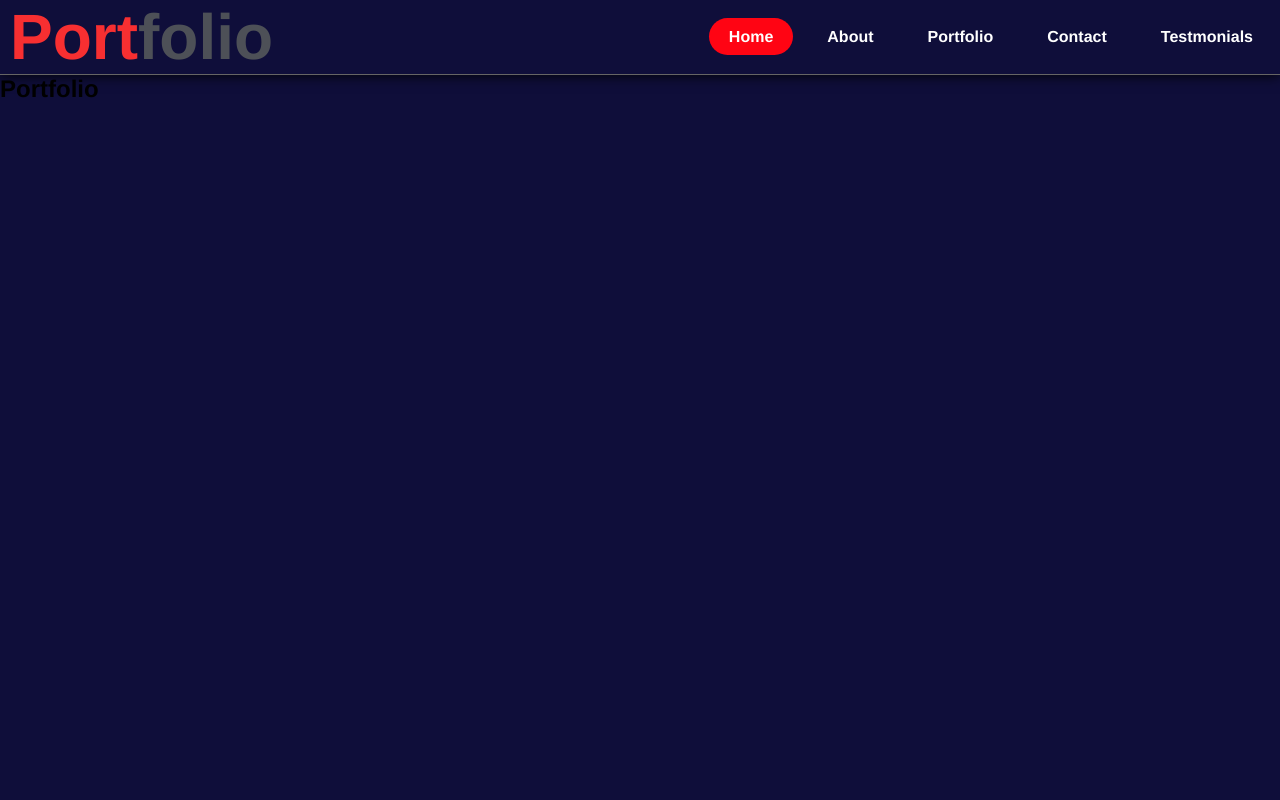
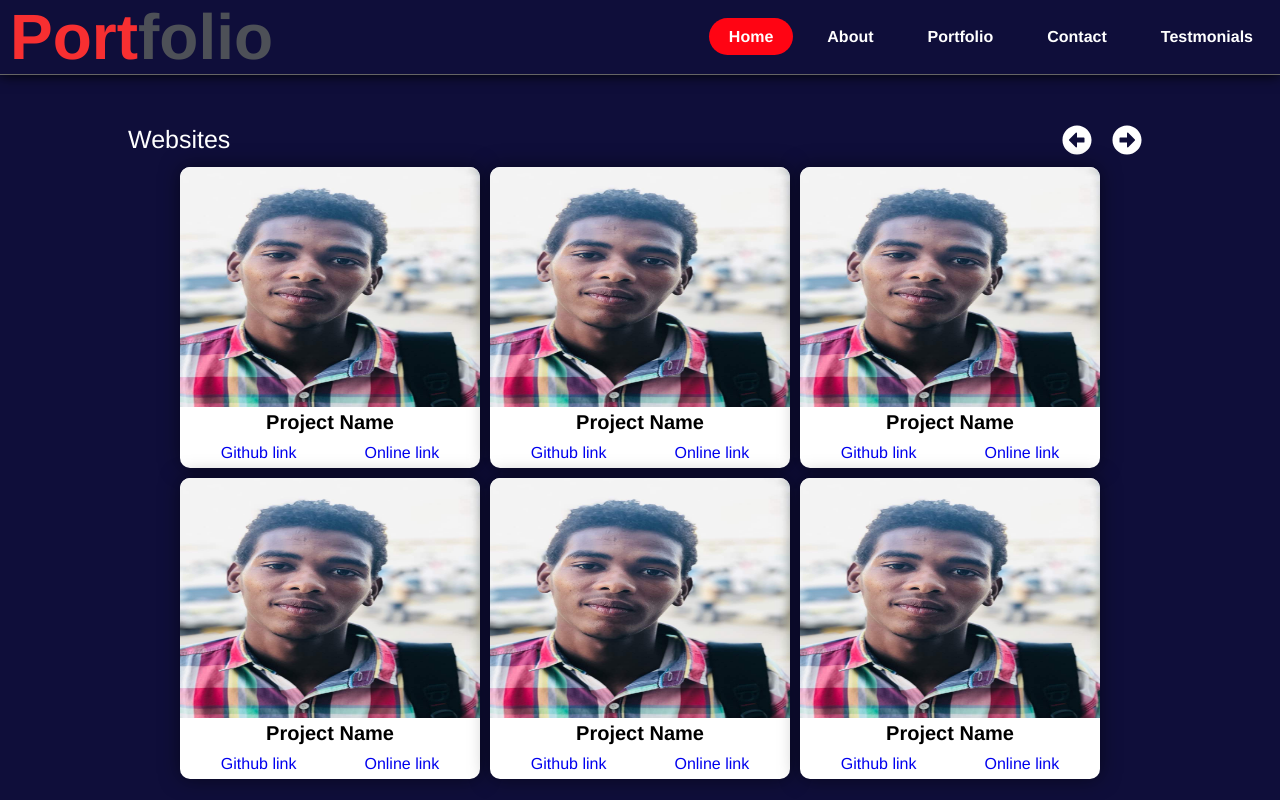
Before and after one commit to musaabdullah/portfolio-website-ui, a React (Create React App) app: page /portfolio in a window 1280 px wide. Built offline with nearby package versions, Linux system fonts and the light colour scheme.

Commit message:
first version

```diff
--- a/src/App.js
+++ b/src/App.js
@@ -5,15 +5,25 @@ import Testimonial from './pages/Testimonial';
 import Contact from './pages/Contact';
 import About from './pages/About';
 import Portfolio from './pages/Portfolio';
+import { BrowserRouter as Router, Route, Switch } from 'react-router-dom'
 function App() {
   return (
     <div className="app">
+      <Router>
        <Navbar />
+        <Switch>
+          <Route exact path="/" component={Home} />
+          <Route path="/testimonial" component={Testimonial} />
+          <Route path="/contact" component={Contact} />
+          <Route path="/portfolio" component={Portfolio}/>
+          <Route path="/about" component={About} />
        {/* <Home /> */}
        {/* <Testimonial /> */}
        {/* <Contact /> */}
        {/* <About /> */}
-       <Portfolio />
+       {/* <Portfolio /> */}
+        </Switch>
+      </Router>
     </div>
   );
 }
--- a/src/components/Navbar.jsx
+++ b/src/components/Navbar.jsx
@@ -1,5 +1,6 @@
 import React from 'react'
 import './navbar.css'
+import {Link} from 'react-router-dom';
 function Navbar() {
     return (
         <div className="navbar">
@@ -7,11 +8,11 @@ function Navbar() {
                  <span className="left">Port</span><span className="right">folio</span>
              </div>
              <div className="navbar__menu">
-                 <a className="navbar__item navbar__item--active" href="#">Home</a>
-                 <a className="navbar__item" href="#">About</a>
-                 <a className="navbar__item" href="#">Portfolio</a>
-                 <a className="navbar__item" href="#">Contact</a>
-                 <a className="navbar__item" href="#">Testmonials</a>
+                 <Link className="navbar__item navbar__item--active" to="/">Home</Link>
+                 <Link className="navbar__item" to="/about">About</Link>
+                 <Link className="navbar__item" to="/portfolio">Portfolio</Link>
+                 <Link className="navbar__item" to="/contact">Contact</Link>
+                 <Link className="navbar__item" to="/testimonial">Testmonials</Link>
              </div>
         </div>
     )
--- a/src/pages/Portfolio.js
+++ b/src/pages/Portfolio.js
@@ -1,9 +1,97 @@
 import React from 'react'
 import './portfolio.css';
+import * as FIcon from "react-icons/fa";
+import IMG from '../images/IMG1.jpg';
 function Portfolio() {
     return (
-        <div>
-            <h2>Portfolio</h2>
+        <div className="portfolio">
+            <div className="container">
+            <div className="portfolio__header">
+                <div className="header__title">
+                    Websites
+                </div>
+                <div className="header__arrows">
+                    <span className="left__icon"><FIcon.FaArrowAltCircleLeft/></span>
+                    <span className="right__icon"><FIcon.FaArrowAltCircleRight/></span>
+                </div>
+            </div>
+            <div className="portfolio__footer">
+                <div className="card">
+                    <div className="card__header">
+                        <img src={IMG} />
+                    </div>
+                    <div className="card__body">
+                        <div className="card__body__title">Project Name</div>
+                        <div className="card__body__links">
+                            <a href="#">Github link</a>
+                            <a href="#">Online link</a>
+                        </div>
+                    </div>
+                </div>
+
+                <div className="card">
+                    <div className="card__header">
+                        <img src={IMG} />
+                    </div>
+                    <div className="card__body">
+                        <div className="card__body__title">Project Name</div>
+                        <div className="card__body__links">
+                            <a href="#">Github link</a>
+                            <a href="#">Online link</a>
+                        </div>
+                    </div>
+                </div>
+                <div className="card">
+                    <div className="card__header">
+                        <img src={IMG} />
+                    </div>
+                    <div className="card__body">
+                        <div className="card__body__title">Project Name</div>
+                        <div className="card__body__links">
+                            <a href="#">Github link</a>
+                            <a href="#">Online link</a>
+                        </div>
+                    </div>
+                </div>
+                <div className="card">
+                    <div className="card__header">
+                        <img src={IMG} />
+                    </div>
+                    <div className="card__body">
+                        <div className="card__body__title">Project Name</div>
+                        <div className="card__body__links">
+                            <a href="#">Github link</a>
+                            <a href="#">Online link</a>
+                        </div>
+                    </div>
+                </div>
+                <div className="card">
+                    <div className="card__header">
+                        <img src={IMG} />
+                    </div>
+                    <div className="card__body">
+                        <div className="card__body__title">Project Name</div>
+                        <div className="card__body__links">
+                            <a href="#">Github link</a>
+                            <a href="#">Online link</a>
+                        </div>
+                    </div>
+                </div>
+                <div className="card">
+                    <div className="card__header">
+                        <img src={IMG} />
+                    </div>
+                    <div className="card__body">
+                        <div className="card__body__title">Project Name</div>
+                        <div className="card__body__links">
+                            <a href="#">Github link</a>
+                            <a href="#">Online link</a>
+                        </div>
+                    </div>
+                </div>
+
+            </div>
+            </div>
         </div>
     )
 }
--- a/src/pages/portfolio.css
+++ b/src/pages/portfolio.css
@@ -0,0 +1,76 @@
+.portfolio {
+   display: flex;
+   justify-content: center;
+   align-items: center;
+   color: white;
+}
+
+.container {
+    width: 80%;
+}
+.portfolio__header {
+    margin-top: 50px;
+    display: flex;
+    justify-content: space-between;
+}
+
+.header__title {
+    font-size: 25px;
+}
+
+
+.header__arrows {
+    font-size: 30px;
+    cursor: pointer;
+}
+.header__arrows span {
+    padding: 10px;
+}
+.header__arrows span:hover {
+ color: #ff0413;
+}
+
+
+.portfolio__footer {
+    width: 100%;
+    display: flex;
+    flex-wrap: wrap;
+    justify-content: center;
+    /* background-color: green;  */
+    /* height: 20px; */
+}
+
+.card {
+    margin: 5px;
+    background-color: white;
+    width: 300px;
+    height: auto;
+    /* padding: 10px; */
+    /* margin: 20px; */
+    text-align: center;
+    padding-bottom: 6px;
+    border-radius: 10px;
+    box-shadow: 0px 0px 20px 0px rgba(0, 0, 0, 0.5);
+}
+
+.card .card__header img {
+    width: 300px;
+    height: 240px;
+    border-top-left-radius: 10px;
+    border-top-right-radius: 10px;
+}
+
+.card__body__title {
+    color: black;
+    font-size: 20px;
+    font-weight: bold;
+    margin-bottom: 10px;
+}
+.card__body .card__body__links {
+    width: 100%;
+    /* margin-bottom: 2px; */
+}
+.card__body .card__body__links a{
+    margin: 10px 34px;
+    text-decoration: none;
+}
```
